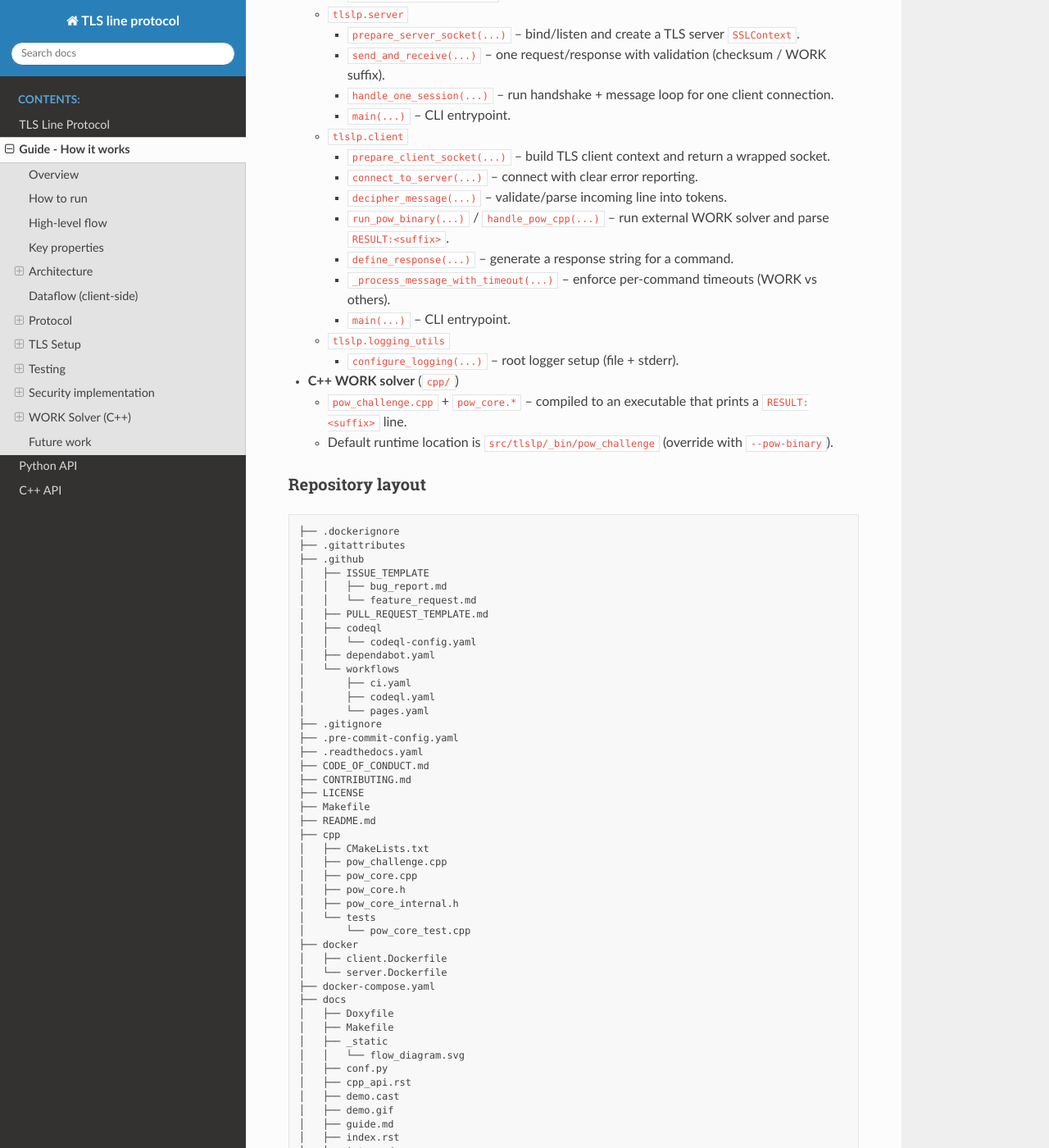
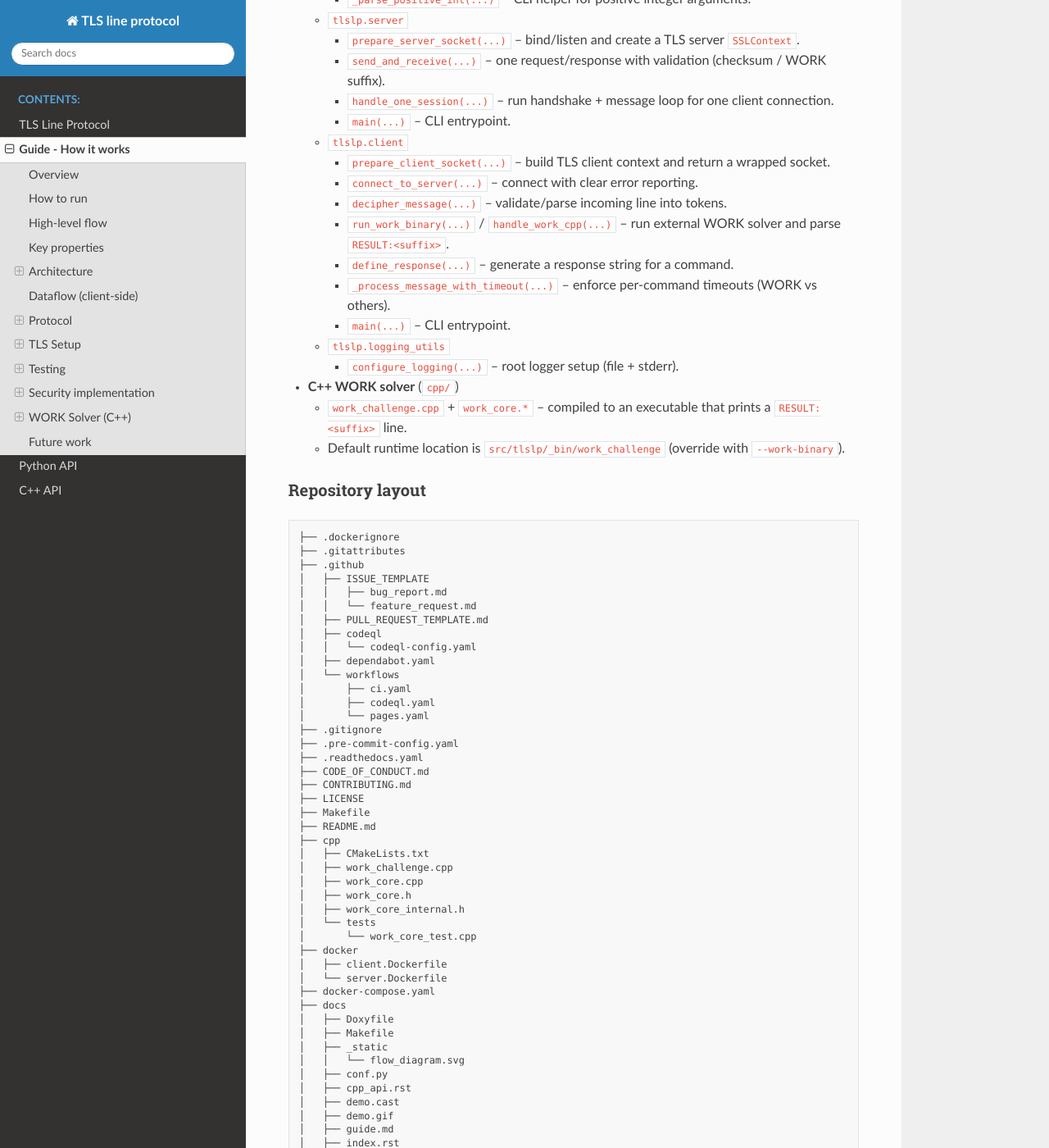
Before and after one commit to elliottbache/tls_connection_coding_challenge, a Sphinx documentation site: the page built from docs/guide.md, in a window 1280 px wide and 1400 px high, scrolled down 1951 px. Shown: the whole window at 82% size. Built offline with Sphinx 7.4.7 and the Read the Docs theme 3.1.0, drawn with Linux system fonts in a browser that asks for light colours; some of the changed text lies outside the part shown.

````diff
--- a/docs/guide.md
+++ b/docs/guide.md
@@ -65,7 +65,7 @@ current diagram in README.md.
     - `prepare_client_socket(...)` – build TLS client context and return a wrapped socket.
     - `connect_to_server(...)` – connect with clear error reporting.
     - `decipher_message(...)` – validate/parse incoming line into tokens.
-    - `run_pow_binary(...)` / `handle_pow_cpp(...)` – run external WORK solver and parse `RESULT:<suffix>`.
+    - `run_work_binary(...)` / `handle_work_cpp(...)` – run external WORK solver and parse `RESULT:<suffix>`.
     - `define_response(...)` – generate a response string for a command.
     - `_process_message_with_timeout(...)` – enforce per-command timeouts (WORK vs others).
     - `main(...)` – CLI entrypoint.
@@ -73,8 +73,8 @@ current diagram in README.md.
     - `configure_logging(...)` – root logger setup (file + stderr).
 
 - **C++ WORK solver** (`cpp/`)
-  - `pow_challenge.cpp` + `pow_core.*` – compiled to an executable that prints a `RESULT:<suffix>` line.
-  - Default runtime location is `src/tlslp/_bin/pow_challenge` (override with `--pow-binary`).
+  - `work_challenge.cpp` + `work_core.*` – compiled to an executable that prints a `RESULT:<suffix>` line.
+  - Default runtime location is `src/tlslp/_bin/work_challenge` (override with `--work-binary`).
 
 
 ### Repository layout
@@ -103,12 +103,12 @@ current diagram in README.md.
 ├── README.md
 ├── cpp
 │   ├── CMakeLists.txt
-│   ├── pow_challenge.cpp
-│   ├── pow_core.cpp
-│   ├── pow_core.h
-│   ├── pow_core_internal.h
+│   ├── work_challenge.cpp
+│   ├── work_core.cpp
+│   ├── work_core.h
+│   ├── work_core_internal.h
 │   └── tests
-│       └── pow_core_test.cpp
+│       └── work_core_test.cpp
 ├── docker
 │   ├── client.Dockerfile
 │   └── server.Dockerfile
@@ -212,7 +210,7 @@ Client reply format:
 ### Error handling
 - Invalid UTF-8, missing newline (typically surfaces as a timeout), overlong line, or unexpected tokenization → treat as a protocol/transport error and stop.
 - Timeouts are enforced **per operation**:
-  - Client: WORK vs non-WORK handling is bounded (`--pow-timeout` / `--other-timeout`).
+  - Client: WORK vs non-WORK handling is bounded (`--work-timeout` / `--other-timeout`).
   - Server: socket timeouts are set per request/response step.
 
 
@@ -306,7 +304,7 @@ fail closed: treat all network input as untrusted, validate aggressively, and st
   - Server: each request/response step sets a timeout appropriate to the step (WORK vs non-WORK).
   - Client: command handling is bounded with a hard timeout (WORK vs non-WORK) enforced in `_process_message_with_timeout(...)`.
 - Bound the WORK solver execution time:
-  - `subprocess.run(..., timeout=...)` inside `run_pow_binary(...)`.
+  - `subprocess.run(..., timeout=...)` inside `run_work_binary(...)`.
 
 Defaults are chosen for the challenge (short for non-WORK, long for WORK), and are configurable via CLI flags.
 
@@ -354,7 +352,7 @@ The WORK solver is intentionally an external executable.  It is treated like unt
 
 **How** this is done:
 - Never use ```shell=True```.
-- Pass args as a list: ```["/abs/path/pow_benchmark", token, difficulty]``` (you do this).
+- Pass args as a list: ```["/abs/path/work_challenge", token, difficulty]``` (you do this).
 - Resolve and vet the binary path:
     - ```Path(...).resolve(strict=True)``` (prevents PATH tricks)
     - refuse symlinks
@@ -435,7 +433,7 @@ bool has_leading_zeros(const uint8_t* d, int bits) {
 
 ### Build
 The Python client expects an executable WORK solver. By default, it looks for it at:
-`src/tlslp/_bin/pow_challenge` (override with `--pow-binary`).
+`src/tlslp/_bin/work_challenge` (override with `--work-binary`).
 #### Recommended
 ```bash
 make build-cpp
@@ -446,14 +444,14 @@ the binary into the package’s _bin/ directory (so the default path works).  Fr
 ```bash
 mkdir -p build
 cd cpp
-g++ -O3 -std=c++17 pow_challenge.cpp pow_core.cpp -o ../build/pow_challenge -lssl -lcrypto -pthread
-cp ../build/pow_challenge ../src/tlslp/_bin/pow_challenge
+g++ -O3 -std=c++17 work_challenge.cpp work_core.cpp -o ../build/work_challenge -lssl -lcrypto -pthread
+cp ../build/work_challenge ../src/tlslp/_bin/work_challenge
 ```
 
 ### Run:
 From root:
 ```bash
-./src/tlslp/_bin/pow_challenge <token> <difficulty>
+./src/tlslp/_bin/work_challenge <token> <difficulty>
 # stdout line: RESULT:<suffix>\n
 ```
 ### Benchmarking
````
Also changed, not shown: other parts of docs/guide.md (+6 -8 lines), README.md (+9 -9 lines), 8 other files.
